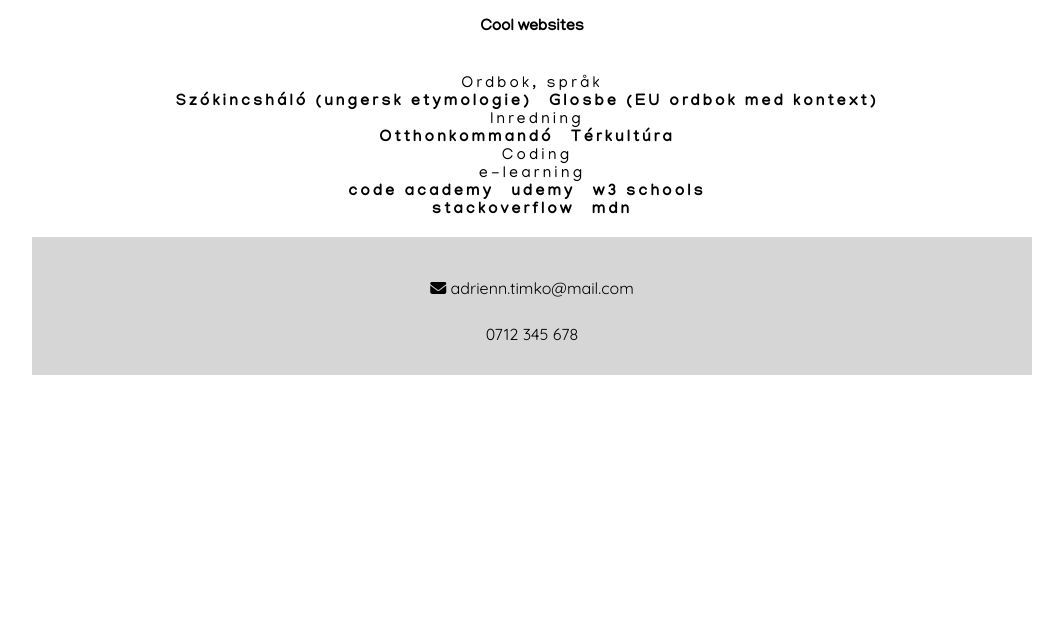
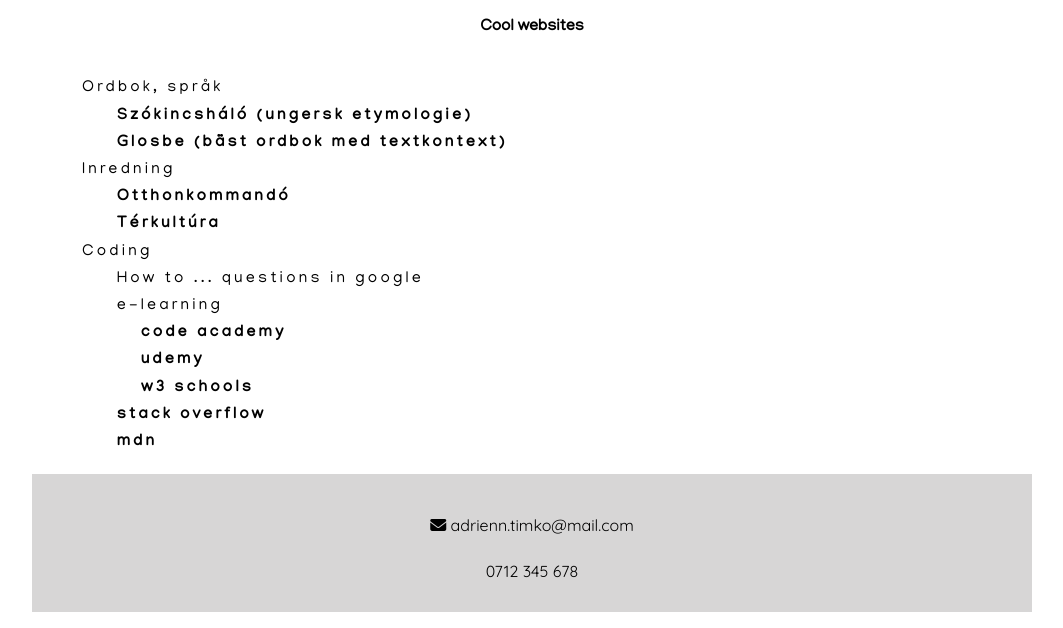
Before and after one commit to Hirschbaum/mandatory-htmlcss01, a plain HTML site: page links.html in a window 1280 px wide. Shown: the part 186-814 px from the top of the page, without its empty margins (108-1171 px from the left). Drawn offline with Linux system fonts and the light colour scheme.

Commit message:
added some css to links.html

```diff
--- a/links.html
+++ b/links.html
@@ -28,33 +28,39 @@
     <!------------------------- Links ----------------------------------->
     <h4>Cool websites</h4>
     <br>
-    <ul class="websites">
+    <div class="websites">
+    <ul id="websites">
         <li>Ordbok, språk
             <ul>
-                <li><a href="" target="blank">Szókincsháló (ungersk etymologie)</a></li>
-                <li><a href="" target="blank">Glosbe (EU ordbok med kontext)</a></li>
+                <li><a href="http://www.szokincshalo.hu/szotar/" target="blank">Szókincsháló (ungersk etymologie)</a>
+                </li>
+                <li><a href="https://glosbe.com/" target="blank">Glosbe (bäst ordbok med textkontext)</a></li>
             </ul>
         </li>
         <li>Inredning
             <ul>
-                <li><a href="" target="blank">Otthonkommandó</a></li>
-                <li><a href="" target="blank">Térkultúra</a></li>
+                <li><a href="https://otthonkommando.hu/" target="blank">Otthonkommandó</a></li>
+                <li><a href="http://www.terkultura.com/" target="blank">Térkultúra</a></li>
             </ul>
         </li>
         <li>Coding
             <ul>
+                <li>How to ... questions in google</li>
                 <li>e-learning
                     <ul>
-                        <li><a href="" target="blank">code academy</a></li>
-                        <li><a href="" target="blank">udemy</a></li>
-                        <li><a href="" target="blank">w3 schools</a></li>
+                        <li><a href="https://www.codecademy.com/" target="blank">code academy</a></li>
+                        <li><a href="https://www.udemy.com" target="blank">udemy</a></li>
+                        <li><a href="https://www.w3schools.com/" target="blank">w3 schools</a></li>
                     </ul>
                 </li>
-                <li><a href="">stackoverflow</a></li>
-                <li><a href="">mdn</a></li>
+                <li><a href="https://stackoverflow.com/" target="blank">stack overflow</a></li>
+                <li><a href="https://developer.mozilla.org/en-US/" target="blank">mdn</a></li>
             </ul>
         </li>
     </ul>
+</div>
+
+    <br>
     <!-------------------------- footer ------------------------------>
     <footer>
         <br>
--- a/style.css
+++ b/style.css
@@ -61,7 +61,6 @@ img {
     width: 20%;
     border-radius: 100%;
 }
-
 /*----------------------------- MOVIES --------------------------------*/
 
 .movies {
@@ -85,3 +84,16 @@ img {
 .movies td {
     background-color: rgb(100, 93, 93);
 }
+
+/*----------------------------- LINKS - WEBSITES --------------------------------*/
+
+.websites ul {
+    text-align: left;
+    line-height: 1.7em;
+    padding-left: 5%;
+    width: 70%;
+}
+
+.websites ul li {
+    display: block;
+}
```
